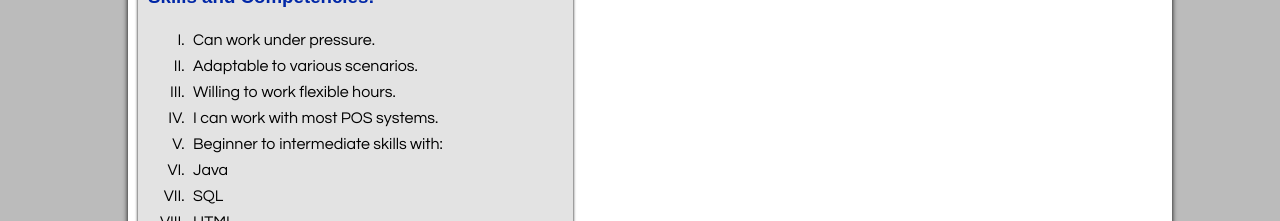
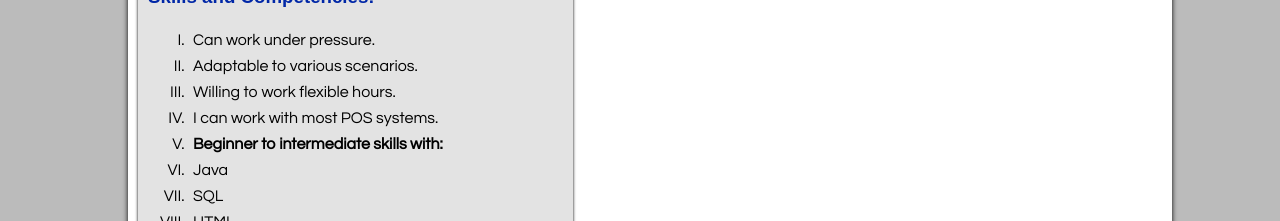
Before and after one commit to Cardinal117/myCv, a plain HTML site: page index.html in a window 1280 px wide. Shown: the part 1040-1261 px from the top of the page. Drawn offline with nearby package versions, Linux system fonts and the light colour scheme.

Commit message:
Update index.html

```diff
--- a/index.html
+++ b/index.html
@@ -79,7 +79,7 @@
       <li>Adaptable to various scenarios.</li>
       <li>Willing to work flexible hours.</li>
       <li>I can work with most POS systems.</li>
-      <li>Beginner to intermediate skills with:</li>
+      <li><b>Beginner to intermediate skills with:</b></li>
       <li>Java</li>
       <li>SQL</li>
       <li>HTML</li>
```
